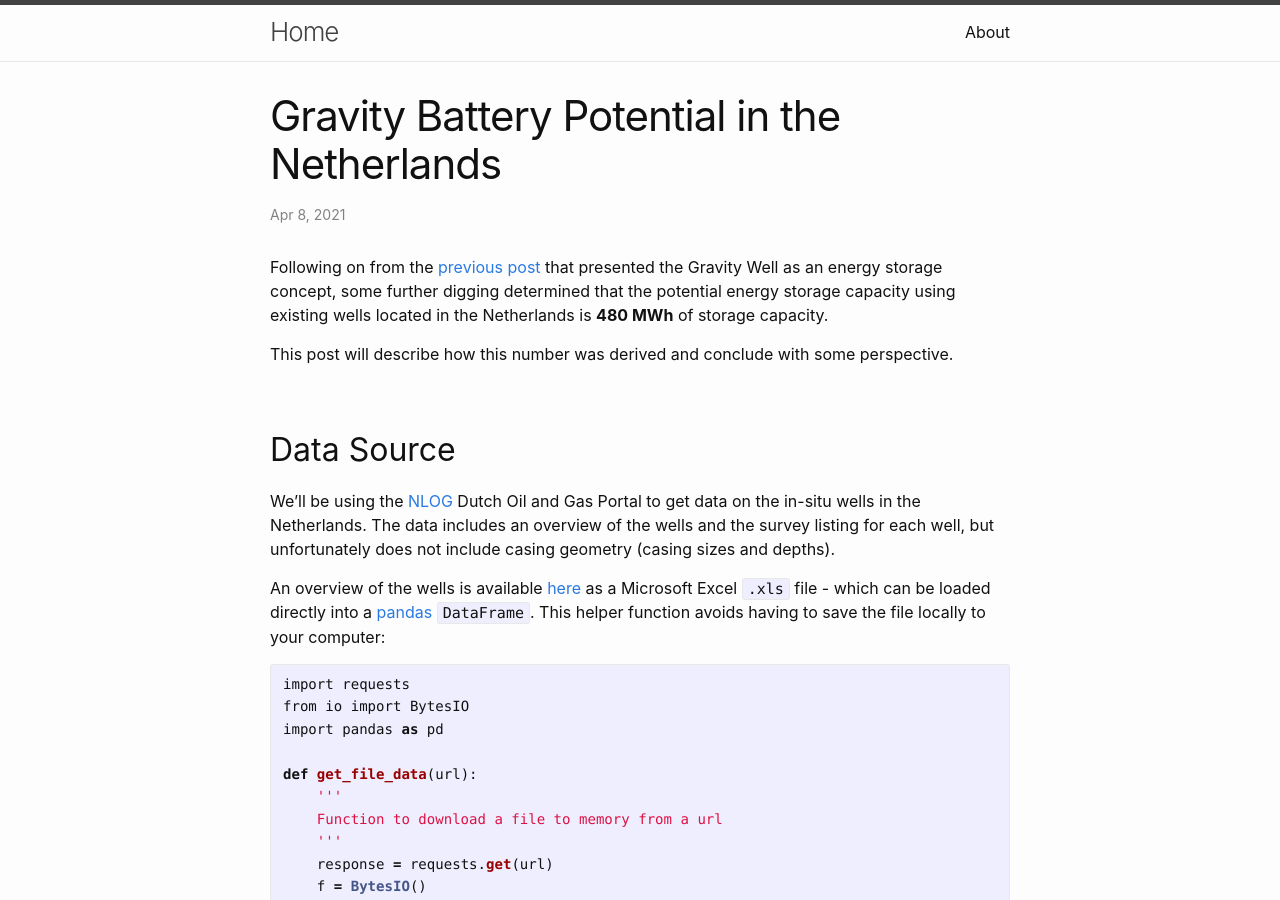
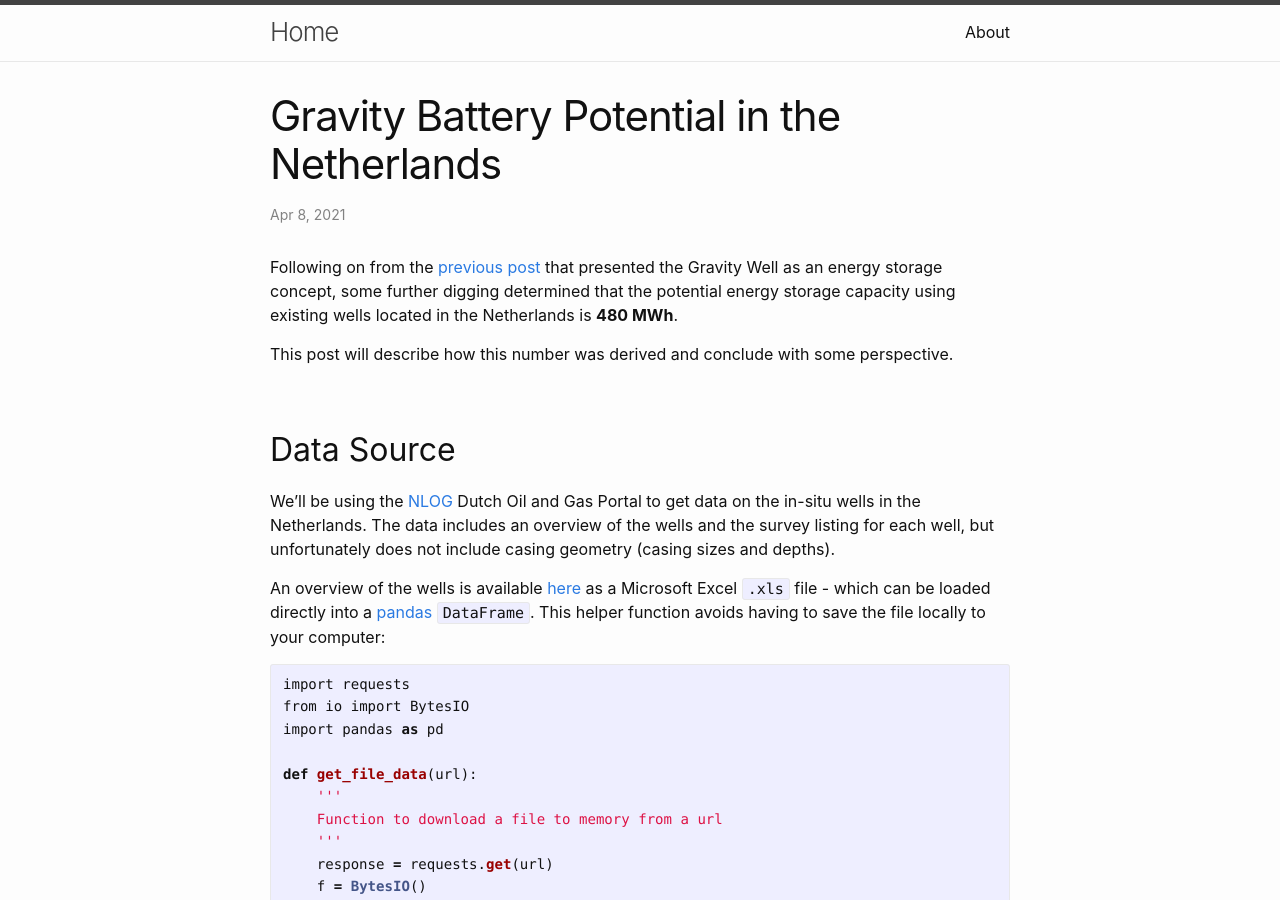
Before and after one commit to jonnymaserati/jonnymaserati.github.io, a Jekyll site: the page built from _posts/2021-04-08-gravity-battery-potential-netherlands.markdown, in a window 1280 px wide and 900 px high. Built offline with Jekyll 4.4.1, drawn with Linux system fonts in a browser that asks for light colours.

Commit message:
Update post

```diff
--- a/_posts/2021-04-08-gravity-battery-potential-netherlands.markdown
+++ b/_posts/2021-04-08-gravity-battery-potential-netherlands.markdown
@@ -3,7 +3,7 @@ layout: post
 title:  "Gravity Battery Potential in the Netherlands"
 tags: python wells drilling casing engineering economics energy storage battery renewable solar wind LCOS levelized cost
 ---
-Following on from the [previous post]({% post_url 2021-04-01-gravity-battery-well %}) that presented the Gravity Well as an energy storage concept, some further digging determined that the potential energy storage capacity using existing wells located in the Netherlands is **480 MWh** of storage capacity.
+Following on from the [previous post]({% post_url 2021-04-01-gravity-battery-well %}) that presented the Gravity Well as an energy storage concept, some further digging determined that the potential energy storage capacity using existing wells located in the Netherlands is **480 MWh**.
 
 This post will describe how this number was derived and conclude with some perspective.
 
```
